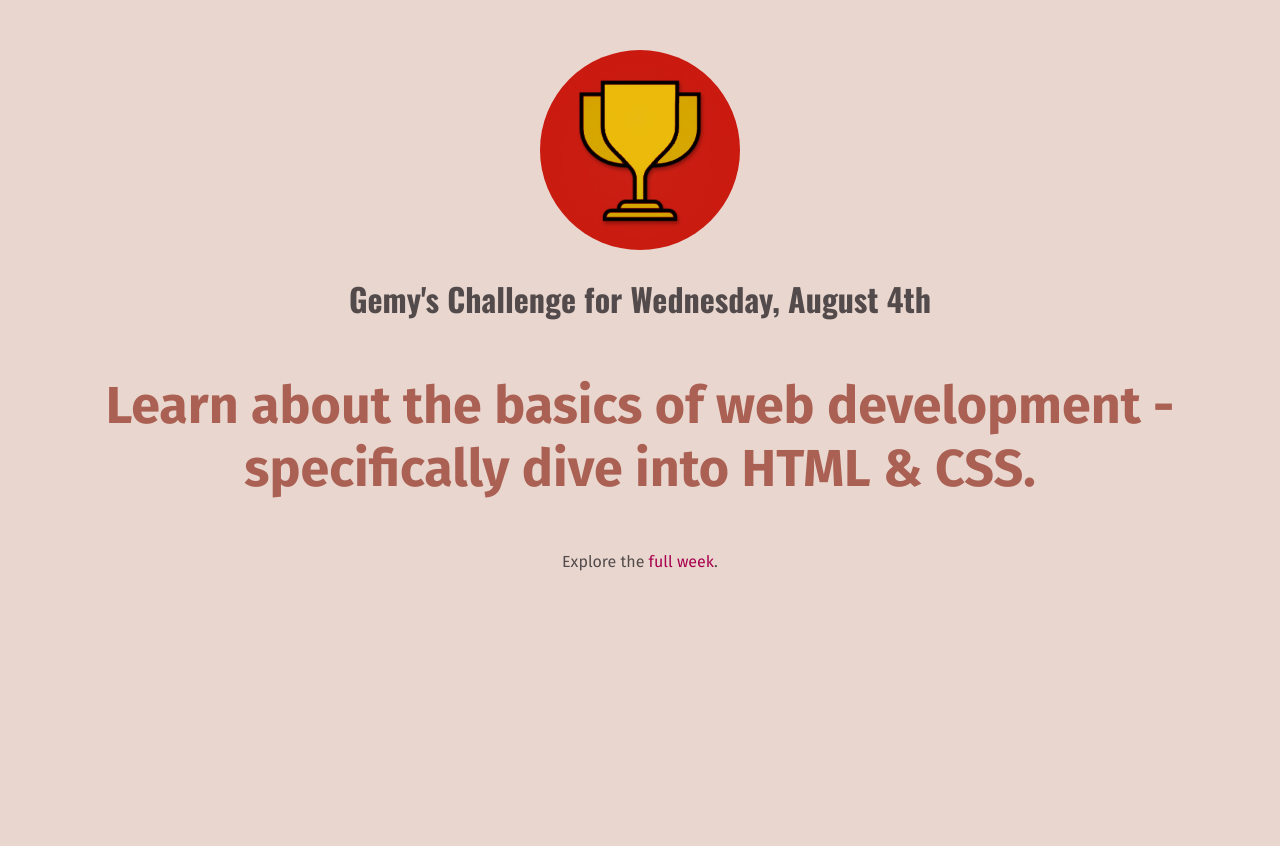
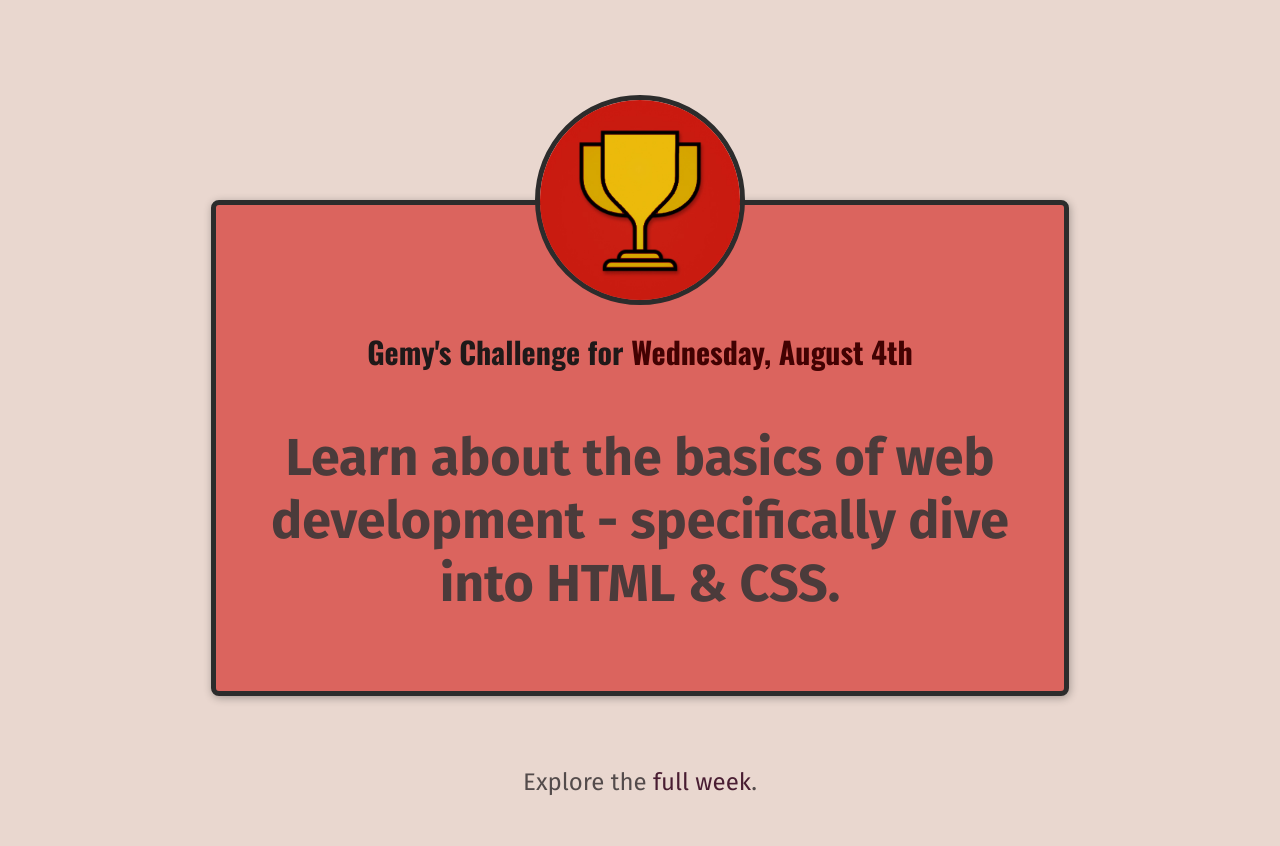
Before and after one commit to A-Gemy/100-Days-Of-Code-Web-Development-Bootcamp, a web app: file 02 - Diving Deeper Into HTML & CSS [Days 6 - 8]/index.html in a window 1280 px wide. Before the commit the page ends 571 px from the top, so only its background shows below. Run offline with its HTML, style and script files only (its server is not run), Linux system fonts and the light colour scheme.

Commit message:
Finish day 8 fix spaces and add style to main page

```diff
--- a/02 - Diving Deeper Into HTML & CSS [Days 6 - 8]/index.html
+++ b/02 - Diving Deeper Into HTML & CSS [Days 6 - 8]/index.html
@@ -13,15 +13,19 @@
     <title>My Daily Challenge</title>
   </head>
   <body>
+    <main>
       <img src="images/challenges-trophy.jpg" alt="A trophy" />
-    <h1>Gemy's Challenge for Wednesday, August 4th</h1>
+      <h1>Gemy's Challenge for <span>Wednesday, August 4th</span></h1>
       <p id="todays-challenge">
-      Learn about the basics of web development - specifically dive into HTML &
-      CSS.
+        Learn about the basics of web development - specifically dive into HTML
+        & CSS.
       </p>
+    </main>
+    <footer>
       <p>
         Explore the
         <a href="full-week.html">full week</a>.
       </p>
+    </footer>
   </body>
 </html>
--- a/02 - Diving Deeper Into HTML & CSS [Days 6 - 8]/styles/daily-challenge.css
+++ b/02 - Diving Deeper Into HTML & CSS [Days 6 - 8]/styles/daily-challenge.css
@@ -1,15 +1,36 @@
-body {
-  margin: 50px;
+main {
+  width: 800px;
+  margin: 200px auto 72px;
+  background-color: rgb(219, 100, 94);
+  padding: 24px;
+  border: 5px solid rgb(44, 44, 44);
+  border-radius: 8px;
+  box-shadow: 1px 2px 8px rgba(0, 0, 0, 0.3);
 }
 
 img {
   width: 200px;
   height: 200px;
   border-radius: 50%;
+  border: 5px solid rgb(44, 44, 44);
+  margin-top: -134px;
+}
+
+h1 {
+  font-size: 30px;
+  color: rgb(31, 25, 25);
+}
+
+h1 span {
+  color: rgb(66, 2, 2);
 }
 
 #todays-challenge {
-  color: rgb(170, 96, 83);
+  color: rgb(75, 59, 59);
   font-weight: bold;
   font-size: 52px;
 }
+
+a {
+  color: rgb(73, 29, 50);
+}
--- a/02 - Diving Deeper Into HTML & CSS [Days 6 - 8]/styles/global.css
+++ b/02 - Diving Deeper Into HTML & CSS [Days 6 - 8]/styles/global.css
@@ -2,6 +2,7 @@ body {
   background-color: rgb(233, 215, 207);
   text-align: center;
   color: rgb(83, 75, 75);
+  margin: 50px;
 }
 
 h1 {
@@ -10,6 +11,7 @@ h1 {
 
 p {
   font-family: "Fira Sans", sans-serif;
+  font-size: 24px;
 }
 
 a {
```
Also changed, not shown: 02 - Diving Deeper Into HTML & CSS [Days 6 - 8]/styles/full-week.css (+5 -2 lines). Lines whose indentation alone changed are shown as unchanged.
